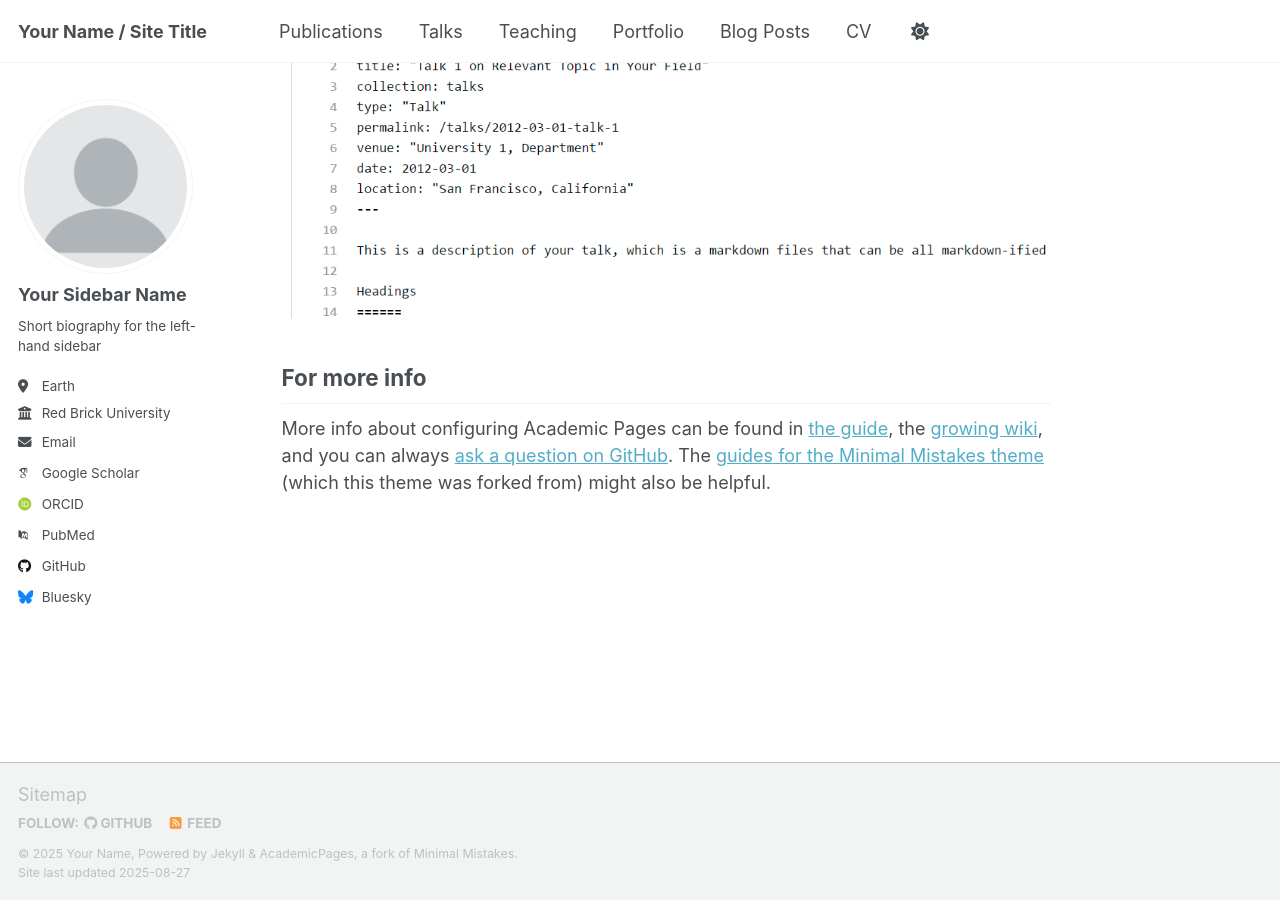
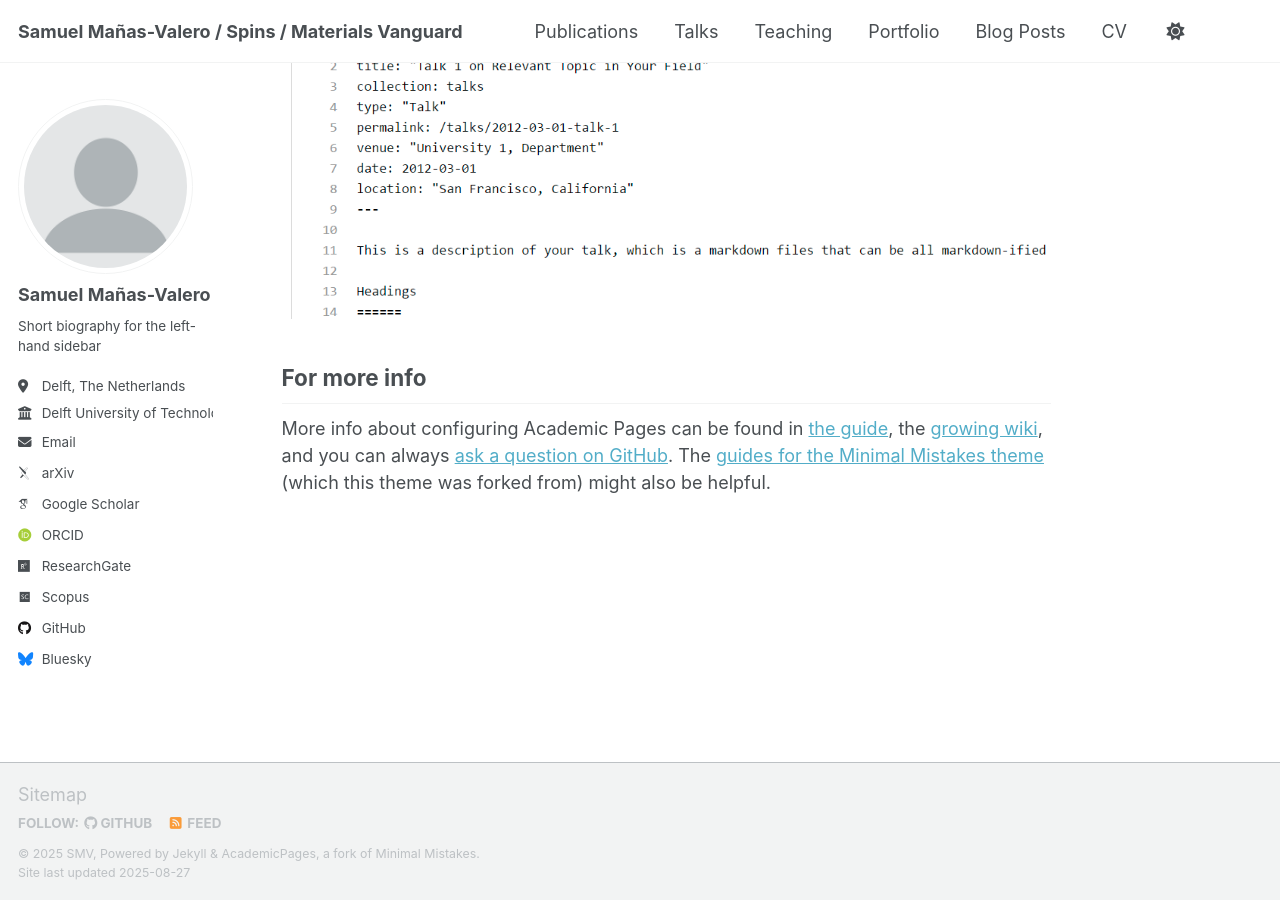
Before and after one commit to S-M-V/S-M-V, a Jekyll site: the page built from _pages/about.md, in a window 1280 px wide and 900 px high, scrolled down 2852 px. Built offline with Jekyll 4.4.1, drawn with Linux system fonts in a browser that asks for light colours; some web fonts are replaced; a script that is not in the unit is left out.

Commit message:
Update _config.yml

```diff
--- a/_config.yml
+++ b/_config.yml
@@ -9,9 +9,9 @@
 # Basic Site Settings
 locale                   : "en-US"
 site_theme               : "default" # Currently available options are "default", "air"
-title                    : "Your Name / Site Title"
+title                    : "Samuel Mañas-Valero / Spins / Materials Vanguard"
 title_separator          : "-"
-name                     : &name "Your Name"
+name                     : &name "SMV"
 description              : &description "personal description"
 url                      : "https://s-m-v.github.io" # the base hostname & protocol for your site e.g. "https://[your GitHub username].github.io" or if you already have some other page hosted on Github then use "https://[your GitHub username].github.io/[Your Repo Name]"
 baseurl                  : "" # the subpath of your site, e.g. "/blog"
@@ -23,25 +23,25 @@ repository               : "academicpages/academicpages.github.io"
 author:
   # Biographic information
   avatar           : "profile.png"
-  name             : "Your Sidebar Name"
+  name             : "Samuel Mañas-Valero"
   pronouns         : # example: "she/her"
   bio              : "Short biography for the left-hand sidebar"
-  location         : "Earth"
-  employer         : "Red Brick University"
+  location         : "Delft, The Netherlands"
+  employer         : "Delft University of Technology"
   uri              : # URL
-  email            : "none@example.org"
+  email            : "S.ManasValero@tudelft.nl"
 
   # Academic websites
   academia         : # URL
-  arxiv            : # URL - Update with the correct link to your profile
-  googlescholar    : "https://scholar.google.com/citations?user=PS_CX0AAAAAJ"
+  arxiv            : "http://arxiv.org/a/manasvalero_s_1"# URL - Update with the correct link to your profile
+  googlescholar    : "https://scholar.google.com/citations?user=cQd43coAAAAJ&hl=en"
   inspire-hep      : # URL
   impactstory      : # URL
-  orcid            : "http://orcid.org/yourorcidurl"
+  orcid            : "https://orcid.org/0000-0001-6319-9238"
   semantic         : # URL
-  pubmed           : "https://www.ncbi.nlm.nih.gov/pubmed/?term=john+snow"
-  researchgate     : # URL
-  scopus           : # URL
+  pubmed           : #"https://www.ncbi.nlm.nih.gov/pubmed/?term=john+snow"
+  researchgate     : "https://www.researchgate.net/profile/Samuel-Manas-Valero?ev=hdr_xprf"
+  scopus           : "https://www.scopus.com/authid/detail.uri?authorId=56488108800"# URL
 
   # Repositories and software development
   bitbucket        : # Username - Update with your username on the site
@@ -220,10 +220,10 @@ collections:
   teaching:
     output: true
     permalink: /:collection/:path/
-  publications:
+  portfolio:
     output: true
     permalink: /:collection/:path/
-  portfolio:
+  publications:
     output: true
     permalink: /:collection/:path/
   talks:
```
